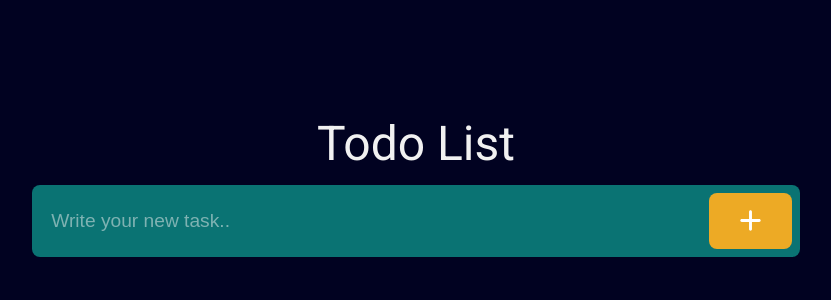
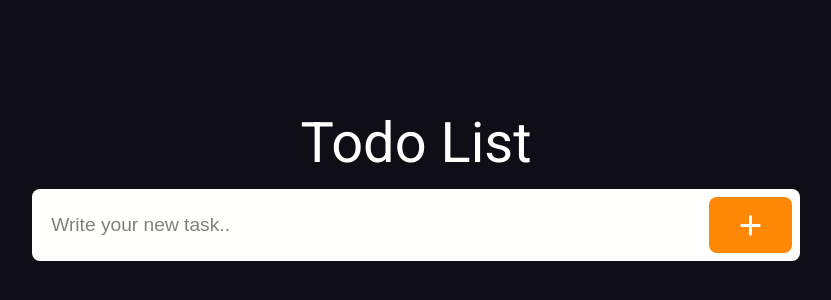
Before and after one commit to kmilosia/CRUD-Todo-App-React, a React (Create React App) app: page / in a window 1280 px wide. Shown: the part 208-508 px from the top of the page, without its empty margins (224-1055 px from the left). Built offline with nearby package versions, Linux system fonts and the light colour scheme.

Commit message:
palette changed

```diff
--- a/public/index.html
+++ b/public/index.html
@@ -9,35 +9,13 @@
       name="description"
       content="Web site created using create-react-app"
     />
+    <link rel="stylesheet" href="https://fonts.googleapis.com/css?family=Roboto:300,400,500,700&display=swap"/>
     <link rel="apple-touch-icon" href="%PUBLIC_URL%/logo192.png" />
-    <!--
-      manifest.json provides metadata used when your web app is installed on a
-      user's mobile device or desktop. See https://developers.google.com/web/fundamentals/web-app-manifest/
-    -->
     <link rel="manifest" href="%PUBLIC_URL%/manifest.json" />
-    <!--
-      Notice the use of %PUBLIC_URL% in the tags above.
-      It will be replaced with the URL of the `public` folder during the build.
-      Only files inside the `public` folder can be referenced from the HTML.
-
-      Unlike "/favicon.ico" or "favicon.ico", "%PUBLIC_URL%/favicon.ico" will
-      work correctly both with client-side routing and a non-root public URL.
-      Learn how to configure a non-root public URL by running `npm run build`.
-    -->
-    <title>React App</title>
+    <title>Todo App</title>
   </head>
   <body>
     <noscript>You need to enable JavaScript to run this app.</noscript>
     <div id="root"></div>
-    <!--
-      This HTML file is a template.
-      If you open it directly in the browser, you will see an empty page.
-
-      You can add webfonts, meta tags, or analytics to this file.
-      The build step will place the bundled scripts into the <body> tag.
-
-      To begin the development, run `npm start` or `yarn start`.
-      To create a production bundle, use `npm run build` or `yarn build`.
-    -->
   </body>
 </html>
--- a/src/App.js
+++ b/src/App.js
@@ -15,7 +15,7 @@ function App() {
     setText(event.target.value);
   }
   const handleAddButton = () => {
-    if(text != null && text != ""){
+    if(text !== null && text !== ""){
       dispatch(addTask({id: count + 1, text: text}));
       newTaskInput.current.value = null;
       setText(null);
--- a/src/components/TaskItem.jsx
+++ b/src/components/TaskItem.jsx
@@ -25,13 +25,13 @@ function TaskItem(props) {
           <input className={isEdited ? '' : 'hide'} ref={editInput} type="text" value={newText} onChange={handleInputNewText}/>
           <div className="buttons">
           <button className={isEdited ? '' : 'hide'} onClick={() => {dispatch(updateTaskName({id: props.task.id, text: newText})); setIsEdited(!isEdited);}}>
-            <SaveAltIcon fontSize="small" className="icon" sx={{color:"white"}}/>
+            <SaveAltIcon fontSize="small" className="icon"/>
           </button>
             <button onClick={() => {dispatch(deleteTask({id: props.task.id})); }}>
-              <DeleteIcon fontSize="small" className="icon" sx={{color:"white"}}/>
+              <DeleteIcon fontSize="small" className="icon"/>
             </button>
             <button onClick={ handleEditButton }>
-              <EditIcon fontSize="small" className="icon" sx={{color:"white"}}/>
+              <EditIcon fontSize="small" className="icon"/>
             </button>
           </div>
         </div>
--- a/src/styles/index.css
+++ b/src/styles/index.css
@@ -1,5 +1,3 @@
-@import '@fontsource/roboto/300.css';
-@import '@fontsource/roboto/400.css';
 * {
   margin: 0;
   padding: 0;
@@ -12,29 +10,28 @@ body {
 }
 
 .app {
-  background-color: #010221;
-  color: #f1f1f1;
+  display: flex;
+  flex-direction: column;
+  align-items: center;
+  background-color: #0f0e17;
+  color: #fffffe;
   height: auto;
   min-height: 100vh;
-  display: flex;
-  flex-direction: column;
   justify-content: center;
-  align-items: center;
   padding: 2rem 0;
-  transition: all 0.5s;
 }
 .app .heading {
   display: flex;
   flex-direction: column;
+  align-items: center;
   width: 100%;
-  align-items: center;
 }
 .app .heading h1 {
-  font-size: 3rem;
+  font-size: 3.5rem;
   font-weight: 400;
 }
 .app .heading .input-container {
-  background-color: #0A7373;
+  background-color: #fffffe;
   border-radius: 8px;
   height: 4.5rem;
   width: 60%;
@@ -46,7 +43,7 @@ body {
 }
 .app .heading .input-container button {
   border: none;
-  background-color: #EDAA25;
+  background-color: #ff8906;
   padding: 1.5rem 1.5rem;
   border-radius: 8px;
   display: flex;
@@ -55,29 +52,29 @@ body {
   cursor: pointer;
 }
 .app .heading .input-container button:hover, .app .heading .input-container button:active {
-  background-color: #ed9625;
+  background-color: #f25f4c;
 }
 .app .heading .input-container input[type=text] {
   outline: none;
   border: none;
   background: none;
-  color: #f1f1f1;
+  color: #000;
   font-size: 1.2rem;
   padding: 0.5rem 0.2rem;
   width: 80%;
 }
 .app .heading .input-container input[type=text]::-moz-placeholder {
-  color: #f1f1f1;
+  color: #000;
   opacity: 0.5;
 }
 .app .heading .input-container input[type=text]::placeholder {
-  color: #f1f1f1;
+  color: #000;
   opacity: 0.5;
 }
 
 .tasks-list {
-  width: 60%;
   display: flex;
   flex-direction: column;
   align-items: center;
+  width: 60%;
 }/*# sourceMappingURL=index.css.map */
--- a/src/styles/index.scss
+++ b/src/styles/index.scss
@@ -1,5 +1,3 @@
-@import '@fontsource/roboto/300.css';
-@import '@fontsource/roboto/400.css';
 @import './variables';
 
 *{
@@ -7,31 +5,25 @@
     padding: 0;
     box-sizing: border-box;
 }
-
 body{
     margin: 0;
     font-family: 'Roboto', sans-serif;
 }
 .app{
+    @include flex-column-center;
     background-color: $primaryBackground;
     color: $primaryText;
     height: auto;
     min-height: 100vh;
-  display: flex;
-  flex-direction: column;
     justify-content: center;
-  align-items: center;
     padding: 2rem 0;
-  transition: all .5s;
 
     .heading{
-    display: flex;
-    flex-direction: column;
+        @include flex-column-center;
         width: 100%;
-    align-items: center;
 
     h1{
-    font-size: 3rem;
+        font-size: 3.5rem;
         font-weight: 400;
     }
     .input-container{
@@ -44,6 +36,7 @@ body{
         padding: 0.5rem;
         padding-left: 1rem;
         margin: 0.8rem;
+
         button{
             border: none;
             background-color: $accent;
@@ -53,8 +46,9 @@ body{
             align-items: center;
             justify-content: center;
             cursor: pointer;
+
             &:hover, &:active{
-                background-color:  $darkenAccent;
+                background-color:  $secondaryAccent;
             }
         }
 
@@ -62,23 +56,20 @@ body{
             outline: none;
             border: none;
             background: none;
-            color: $primaryText;
+            color: $stroke;
             font-size: 1.2rem;
             padding: 0.5rem 0.2rem;
             width: 80%;
 
             &::placeholder{
-                color: $primaryText;
+                color: $stroke;
                 opacity: 0.5;
             }
         }
     }
   }
-
 }
 .tasks-list{
+    @include flex-column-center;
     width: 60%;
-    display: flex;
-    flex-direction: column;
-    align-items: center;
 }
--- a/src/styles/taskItem.css
+++ b/src/styles/taskItem.css
@@ -1,28 +1,47 @@
-@import '@fontsource/roboto/300.css';
-@import '@fontsource/roboto/500.css';
 .task-element {
   border-radius: 8px;
   height: 4.5rem;
   display: flex;
   justify-content: space-between;
-  padding: 0.5rem;
-  padding-left: 1rem;
+  padding: 0.8rem;
   margin: 0.8rem;
-  background-color: #085c5c;
   width: 100%;
   align-items: center;
+  font-family: "Roboto", sans-serif;
+}
+.task-element:nth-child(odd) {
+  background-color: #ff8906;
+  color: #fffffe;
+}
+.task-element:nth-child(odd) .icon {
+  color: #fffffe;
+}
+.task-element:nth-child(odd) .icon:hover {
+  color: #e53170;
+  cursor: pointer;
+}
+.task-element:nth-child(even) {
+  background-color: #fffffe;
+  color: #000;
+}
+.task-element:nth-child(even) .icon {
+  color: #ff8906;
+}
+.task-element:nth-child(even) .icon:hover {
+  color: #e53170;
+  cursor: pointer;
 }
 .task-element input {
   outline: none;
-  border: 3px solid #0A7373;
-  background: none;
+  border: none;
+  background: #f25f4c;
   border-radius: 8px;
-  padding: 0.5rem;
-  color: #f1f1f1;
+  padding: 0.8rem;
+  color: #fffffe;
   font-size: 1rem;
-  padding-left: 0.8rem;
+  padding-left: 1rem;
   font-weight: 400;
-  font-family: "Roboto", sans-serif;
+  width: 70%;
 }
 .task-element h2 {
   padding-left: 1rem;
@@ -35,10 +54,6 @@
   padding: 0.8rem;
   margin: 0.5rem;
 }
-.task-element button .icon:hover {
-  color: #EDAA25;
-  cursor: pointer;
-}
 
 .buttons {
   display: flex;
--- a/src/styles/taskItem.scss
+++ b/src/styles/taskItem.scss
@@ -1,31 +1,53 @@
-@import '../styles/variables';
-@import '@fontsource/roboto/300.css';
-@import '@fontsource/roboto/500.css';
-
+@import './variables';
 
 .task-element{
     border-radius: 8px;
     height: 4.5rem;
     display: flex;
     justify-content: space-between;
-    padding: 0.5rem;
-    padding-left: 1rem;
+    padding: 0.8rem;
     margin: 0.8rem;
-    background-color: $secondaryBackgroundDarken;
     width: 100%;
     align-items: center;
+    font-family: 'Roboto', sans-serif;
+
+    &:nth-child(odd){
+        background-color: $accent;
+        color: $primaryText;
+
+        .icon{
+            color: $primaryText;
+            &:hover{
+                color: $tertiary;
+                cursor: pointer;
+            }
+        }
+    }
+
+    &:nth-child(even){
+        background-color: $secondaryBackground;
+        color: $stroke;
+
+        .icon{
+            color: $accent;
+            &:hover{
+                color: $tertiary;
+                cursor: pointer;
+            }
+        }
+    }
 
     input{
         outline: none;
-        border: 3px solid $secondaryBackground;
-        background: none;
+        border: none;
+        background: $secondaryAccent;
         border-radius: 8px;
-        padding: 0.5rem;
+        padding: 0.8rem;
         color: $primaryText;
         font-size: 1rem;
-        padding-left: 0.8rem;
+        padding-left: 1rem;
         font-weight: 400;
-        font-family: 'Roboto', sans-serif;
+        width: 70%;
 
     }
     h2{
@@ -39,12 +61,6 @@
         border: none;
         padding: 0.8rem;
         margin: 0.5rem;
-        .icon{
-            &:hover{
-                color: $accent;
-                cursor: pointer;
-            }
-        }
     }
 }
 .buttons{
```
Also changed, not shown: src/styles/_variables.scss (+14 -6 lines), 2 other files (tests, documents, lock files or other folders). Lines whose indentation alone changed are shown as unchanged.
